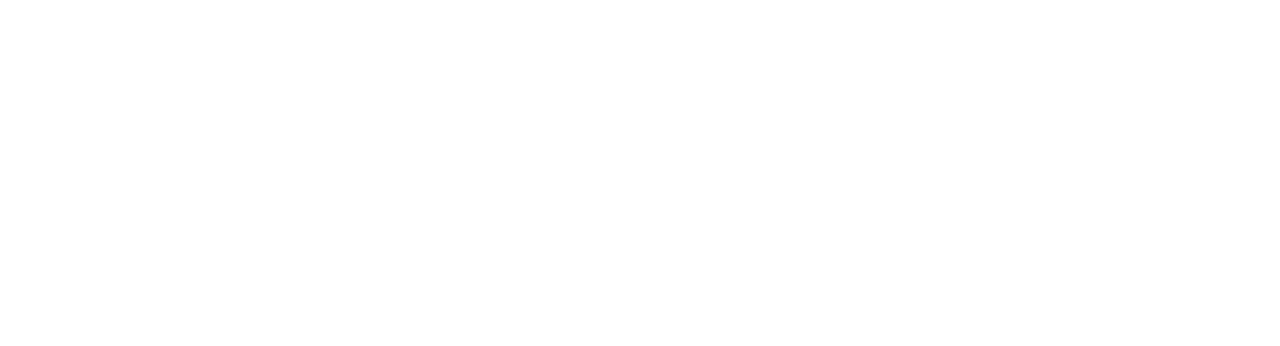
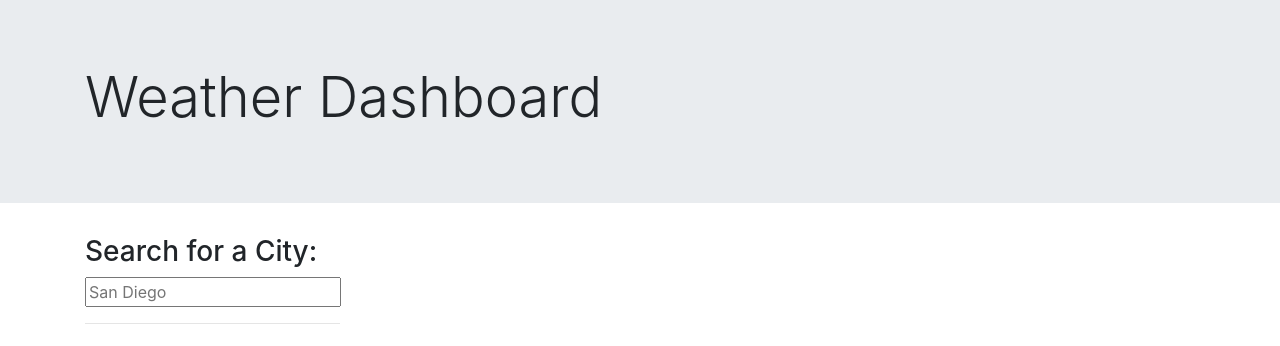
Before and after one commit to bdilollo/weather-dashboard, a plain HTML site: page index.html in a window 1280 px wide. Drawn offline with nearby package versions, Linux system fonts and the light colour scheme.

Commit message:
initial structure setup for HTML elements

```diff
--- a/index.html
+++ b/index.html
@@ -10,6 +10,25 @@
     <link rel="stylesheet" href="./assets/style.css"/>
 </head>
 <body>
+    <div class="jumbotron jumbotron-fluid">
+        <div class="container">
+          <h1 class="display-4">Weather Dashboard</h1>
+        </div>
+    </div>
+    <div class= "container">
+        <div class="row">
+            <div class="col-3">
+                <h3>Search for a City:</h3>
+                <input placeholder="San Diego">
+                <hr/>
+                <div id="past-searches"></div>
+            </div>
+            <div class="col-9">
+                <div id="today-weather"></div>
+                <div id="five-day-forecast"></div>
+            </div>
+        </div>
+    </div>
 
 
     <script src="https://code.jquery.com/jquery-3.5.1.min.js"></script>
```
